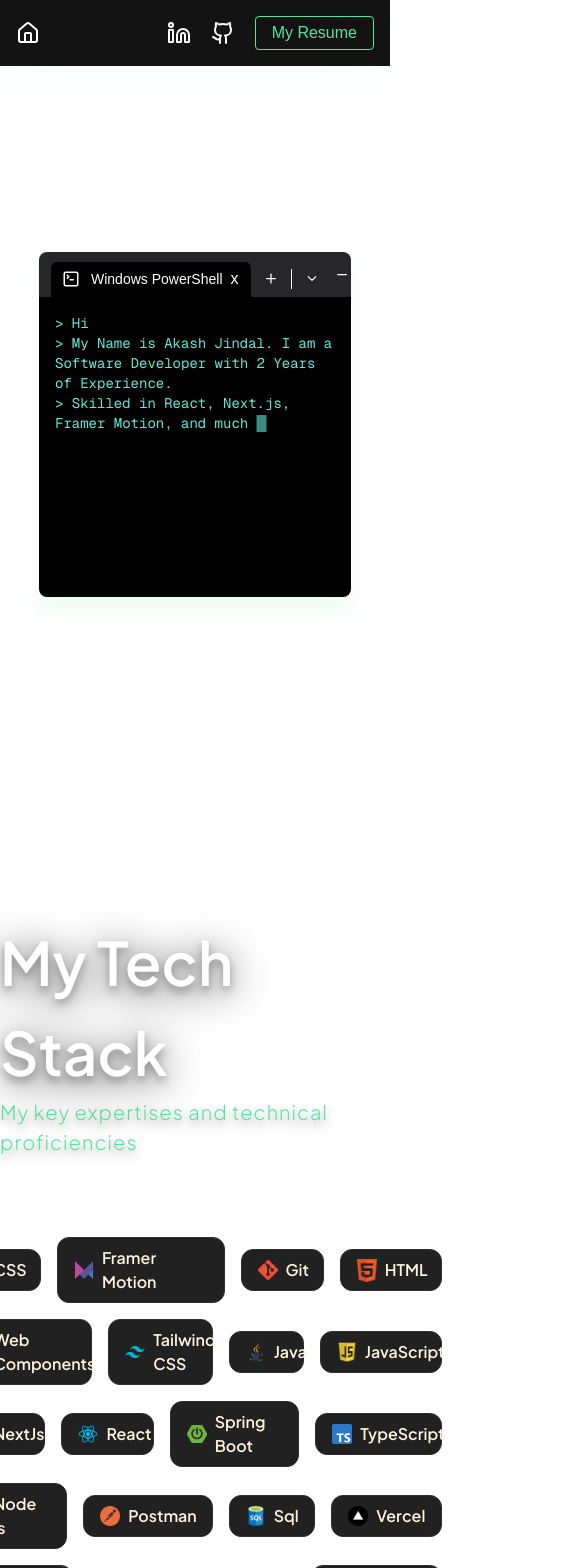
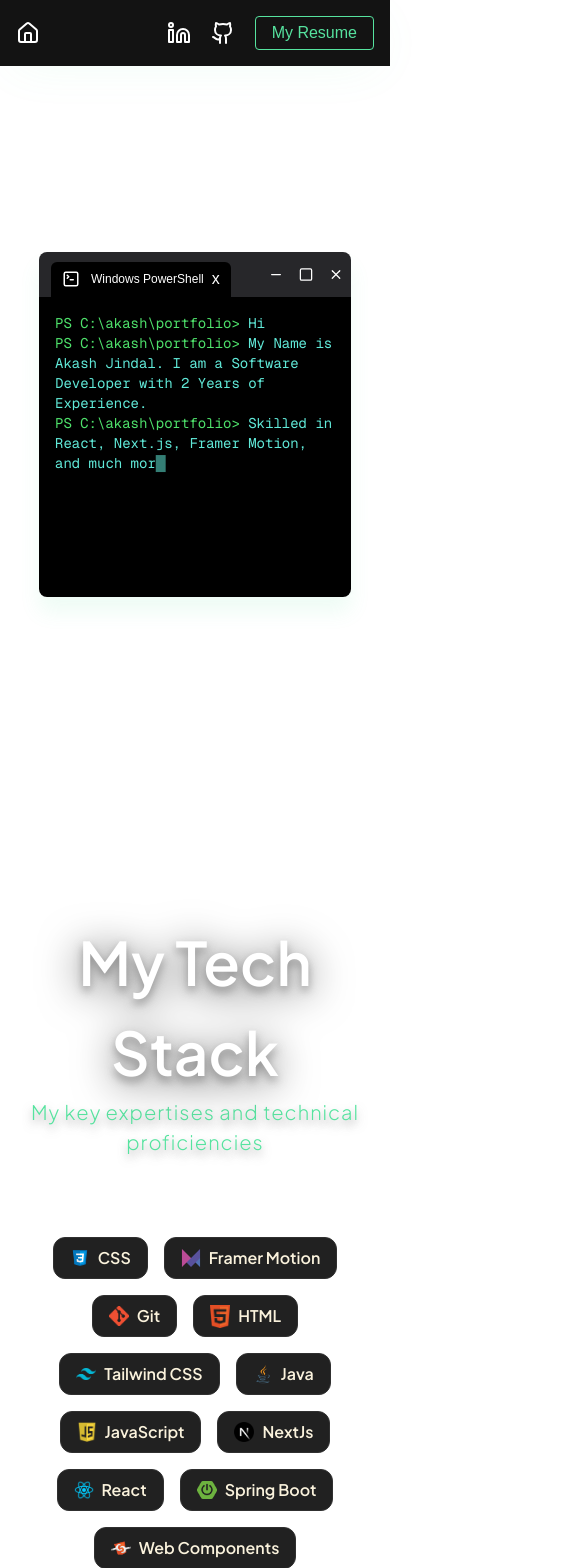
Before and after one commit to Mate-20/portfolio, a Next.js app: page / in a window 390 px wide. Shown: the top 1568 px of the page, 585 px wide, since content can reach past the window. Built offline with nearby package versions, Linux system fonts and the light colour scheme.

Commit message:
responsiveness

```diff
--- a/src/app/components/Career/CareerHistory.tsx
+++ b/src/app/components/Career/CareerHistory.tsx
@@ -29,16 +29,16 @@ const CareerHistory = () => {
   ]
 
   return (
-    <div ref={ref} className='flex flex-col gap-[150px] items-center justify-center w-[70%] relative font-[family-name:var(--font-geist-jakarta)]'>
+    <div ref={ref} className='flex flex-col gap-[150px] items-center justify-center w-[85%] relative font-[family-name:var(--font-geist-jakarta)]'>
       {/* Timeline Line */}
       <motion.div
         style={{ height: timelineHeight,
           maskImage: "linear-gradient(to bottom, rgba(0, 0, 0, 0) 0%, rgba(0, 0, 0, 1) 20%, rgba(0, 0, 0, 1) 80%, rgba(0, 0, 0, 0) 100%)",
          }}
-        className="absolute left-[25px] top-[85px] w-[1.5px] bg-gradient-to-b from-[#8deb6a] to-[#60e9d8] h-0 z-[-1]"
+        className="absolute left-[25px] top-[85px] w-[1.5px] bg-gradient-to-b from-[#8deb6a] to-[#60e9d8] h-0 z-[-1] max-[600px]:hidden"
         transition={{ duration: 0.2, ease: "easeOut" }}
       />
-      <div className="absolute left-[25px] top-[85px] w-[1.5px] bg-[#212121] h-full z-[-2]" />
+      <div className="absolute left-[25px] top-[85px] w-[1.5px] bg-[#212121] h-full z-[-2] max-[600px]:hidden" />
 
       <Heading text='Career History' size={60} />
       <div className='flex flex-col gap-[100px] w-full'>
--- a/src/app/components/HeaderTwo.tsx
+++ b/src/app/components/HeaderTwo.tsx
@@ -31,6 +31,7 @@ const HeaderTwo = () => {
     }, 50)
     return () => clearTimeout(timeout)
   }, [charIndex, lineIndex, lines])
+
   return (
     <div className='flex flex-col w-full items-center justify-center'>
       {/* <Heading text='About Me' size={60}/> */}
@@ -40,15 +41,15 @@ const HeaderTwo = () => {
           whileInView={{ y: 0, opacity: 1 }}
           viewport={{ amount: 0.7 }}
           // transition={{duration : 0.2}}
-          className='flex flex-col w-[80%] shadow-[0_15px_20px_rgba(86,227,159,0.1)]'>
+          className='flex flex-col w-[80%] shadow-[0_15px_20px_rgba(86,227,159,0.1)] rounded-lg '>
           <div className='flex items-center justify-between h-[45px] bg-[#27272a] w-full rounded-t-lg'>
             <div className='flex items-end gap-2 pl-3 h-full'>
-              <div className='text-white flex items-center gap-2 bg-black rounded-t-md p-2 h-[35px] w-[200px]'>
+              <div className='text-white flex items-center gap-2 bg-black rounded-t-md p-2 h-[35px] w-[200px] max-[400px]:w-[180px]'>
                 <SquareTerminal height={18} />
-                <span className='text-white text-sm'>Windows PowerShell</span>
+                <span className='text-white text-sm max-[400px]:text-xs'>Windows PowerShell</span>
                 <span>x</span>
               </div>
-              <div className='flex items-center gap-2 mb-2'>
+              <div className='flex items-center gap-2 mb-2 max-[490px]:hidden'>
                 <Plus height={15} color='white' />
                 <div className='h-[20px] bg-white w-[1px]'></div>
                 <ChevronDown height={15} color='white' />
@@ -56,23 +57,29 @@ const HeaderTwo = () => {
 
             </div>
             <div className='flex h-full items-center text-white'>
-              <div className='h-full flex items-center justify-center hover:bg-[#444444] w-[35px]'>
+              <div className='h-full flex items-center justify-center hover:bg-[#444444] w-[35px] max-[400px]:w-[30px]'>
                 <Minus height={15} /></div>
-              <div className='h-full flex items-center justify-center hover:bg-[#444444] w-[35px]'>
+              <div className='h-full flex items-center justify-center hover:bg-[#444444] w-[35px] max-[400px]:w-[30px]'>
                 <Square height={15} /></div>
-              <div className='h-full flex items-center justify-center rounded-se-lg hover:bg-red-500 w-[35px]'>
+              <div className='h-full flex items-center justify-center rounded-se-lg hover:bg-red-500 w-[35px] max-[400px]:w-[30px]'>
                 <X height={15} /></div>
             </div>
           </div>
           {/* Terminal Body */}
           <div className='bg-black text-[#60e9d8] font-mono text-sm p-4 w-full h-[300px] rounded-b-lg overflow-y-auto'>
             {typedLines.map((line, i) => (
-              <div key={i}>{`> ${line}`}</div>
+              <div key={i}>
+                <span className="text-[#4ee16b]">PS C:\akash\portfolio&gt;</span> {line}
+              </div>
             ))}
             {lineIndex < lines.length && (
-              <div>{`> ${currentLine}`}<span className="animate-pulse">█</span></div>
+              <div>
+                <span className="text-[#4ee16b]">PS C:\akash\portfolio&gt;</span> {currentLine}
+                <span className="animate-pulse">█</span>
+              </div>
             )}
           </div>
+
         </motion.div>
       </div>
     </div>
--- a/src/app/components/Heading.tsx
+++ b/src/app/components/Heading.tsx
@@ -13,7 +13,7 @@ const Heading = ({ text, size }: Props) => {
       whileInView={{ textShadow: "0px 5px 10px rgba(100,100,100,0.6)", y: 0, opacity: 1 }}
       transition={{ duration: 0.5, delay: 0.2 }}
       viewport={{ amount: 1 }}
-      className={`drop-shadow-[0_5px_20px_rgba(100,100,100,1)] font-semibold text-white`}
+      className={`text-center drop-shadow-[0_5px_20px_rgba(100,100,100,1)] font-semibold text-white`}
       style={{fontSize : size}}
     >
       {text}
--- a/src/app/components/Skills.tsx
+++ b/src/app/components/Skills.tsx
@@ -3,6 +3,7 @@ import React from 'react'
 import CssLogo from '/public/skills/csslogo.png'
 import FramerLogo from '/public/skills/framerlogo.png'
 import GitLogo from '/public/skills/gitlogo.png'
+import GitHubLogo from '/public/skills/githublogo.png'
 import HtmlLogo from '/public/skills/htmllogo.png'
 import JavaLogo from '/public/skills/javalogo.png'
 import JsLogo from '/public/skills/jslogo.png'
@@ -31,45 +32,19 @@ interface Skill {
   logo: string | StaticImageData;
 }
 
-const SkillRow: React.FC<{ skills: Skill[]; delayOffset: number }> = ({ skills, delayOffset }) => {
-  return (
-    <div className="flex items-center gap-4">
-      {skills.map((skill, index) => (
-        <motion.div
-          key={index}
-          initial={{ opacity: 0, rotate: 20 }}
-          whileInView={{
-            opacity: 1,
-            rotate: 0,
-            transition: { duration: 0.3, delay: index * 0.1 + delayOffset },
-          }}
-          viewport={{ amount: 0.5 }}
-          whileHover={{ border: "1px solid var(--prim-text)", scale: 1.1 }}
-          className="group cursor-default flex items-center gap-2 py-2 px-4 border border-[#303030] bg-[#212121] rounded-[12px] w-fit"
-        >
-          <Image src={skill.logo} alt={skill.name} width={20} height={20} />
-          <div className="font-semibold bg-gradient-to-r from-[#faf2dc] to-[#faf2dc] bg-clip-text text-transparent transition-all duration-300 group-hover:from-[#56ccf2] group-hover:to-[#2f80ed]">
-            {skill.name}
-          </div>
-        </motion.div>
-      ))}
-    </div>
-  );
-};
-
 const Skills = () => {
   const skillLogos = [
     { name: "CSS", logo: CssLogo },
     { name: "Framer Motion", logo: FramerLogo },
     { name: "Git", logo: GitLogo },
     { name: "HTML", logo: HtmlLogo },
-    { name: "Web Components", logo: WebcompLogo },
     { name: "Tailwind CSS", logo: TailwindLogo },
     { name: "Java", logo: JavaLogo },
     { name: "JavaScript", logo: JsLogo },
     { name: "NextJs", logo: NextLogo },
     { name: "React", logo: ReactLogo },
     { name: "Spring Boot", logo: SpringLogo },
+    { name: "Web Components", logo: WebcompLogo },
     { name: "TypeScript", logo: TsLogo },
     { name: "Node js", logo: NodeLogo },
     { name: "Postman", logo: PostmanLogo },
@@ -79,9 +54,10 @@ const Skills = () => {
     { name: "Jira", logo: JiraLogo },
     { name: "Slack", logo: SlackLogo },
     { name: "Chat Gpt", logo: GptLogo },
+    { name: "Github", logo: GitHubLogo },
   ];
   return (
-    <div className="flex flex-col items-center justify-center font-[family-name:var(--font-geist-jakarta)] relative">
+    <div className="flex flex-col items-center justify-center font-[family-name:var(--font-geist-jakarta)] relative w-full">
       {/* <Dot/> */}
       {/* Animated heading */}
       <Heading text='My Tech Stack' size={60} />
@@ -90,15 +66,27 @@ const Skills = () => {
         whileInView={{ textShadow: "0px 5px 10px rgba(100,100,100,0.6)", y: 0, opacity: 1 }}
         transition={{ duration: 0.5, delay: 0.2 }}
         viewport={{ amount: 1 }}
-        className='text-[var(--prim-text)] text-[20px] font-light tracking-wider'>My key expertises and technical proficiencies</motion.div>
+        className='text-[var(--prim-text)] text-[20px] font-light tracking-wider w-[90%] text-center'>My key expertises and technical proficiencies</motion.div>
       {/* Skills Grid */}
-      <div className="flex flex-col items-center gap-4 mt-[80px]">
-        {Array.from({ length: Math.ceil(skillLogos.length / 4) }, (_, rowIndex) => (
-          <SkillRow
-            key={rowIndex}
-            skills={skillLogos.slice(rowIndex * 4, rowIndex * 4 + 4)}
-            delayOffset={0.2 + rowIndex * 0.1}
-          />
+      <div className="flex flex-wrap items-center justify-center gap-4 mt-[80px] w-[60%] max-[600px]:w-[80%]">
+        {skillLogos.map((skill, key) => (
+          <motion.div
+            key={key}
+            initial={{ opacity: 0, rotate: 20 }}
+            whileInView={{
+              opacity: 1,
+              rotate: 0,
+              transition: { duration: 0.3, delay: key * 0.1 + (0.2 * 0.1) },
+            }}
+            viewport={{ amount: 0.5 }}
+            whileHover={{ border: "1px solid var(--prim-text)", scale: 1.1 }}
+            className="group cursor-default flex items-center gap-2 py-2 px-4 border border-[#303030] bg-[#212121] rounded-[12px] w-fit"
+          >
+            <Image src={skill.logo} alt={skill.name} width={20} height={20} />
+            <div className="font-semibold bg-gradient-to-r from-[#faf2dc] to-[#faf2dc] bg-clip-text text-transparent transition-all duration-300 group-hover:from-[#56ccf2] group-hover:to-[#2f80ed]">
+              {skill.name}
+            </div>
+          </motion.div>
         ))}
       </div>
     </div>
--- a/src/app/page.tsx
+++ b/src/app/page.tsx
@@ -11,15 +11,14 @@ import HeaderTwo from "./components/HeaderTwo";
 export default function Home() {
   // const [hovering, setHovering] = useState(false)
   return (
-    <div className="w-[100vw]">
+    <div className="">
       <Navbar />
       <div className="h-[89vh] w-full flex items-center justify-center"><HeaderTwo /></div>
       <div className="mt-[100px]">
         <Skills />
       </div>
       <div className="mt-[100px] flex items-center justify-center w-full"><CareerHistory /></div>
-      <div className="mt-[300px] flex items-center justify-center w-full relative">
-        {/* {hovering && <CustomCursor />} */}
+      <div className="mt-[300px] flex items-center justify-center w-full relative mb-[80px]">
         <Project />
       </div>
     </div>
```
Also changed, not shown: src/app/components/Career/CarrerCard.tsx (+4 -4 lines), src/app/components/Projects/Project.tsx (+61 -39 lines), src/app/components/Projects/ProjectCard.tsx (+27 -9 lines), public/skills/githublogo.png (added).
